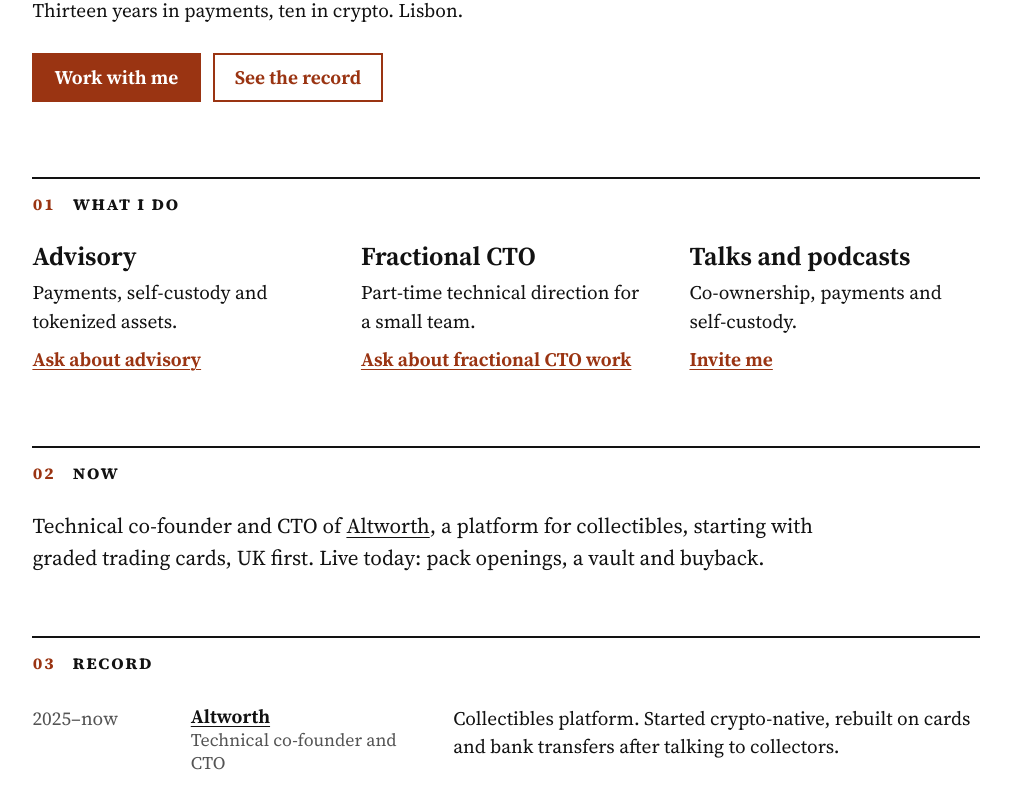
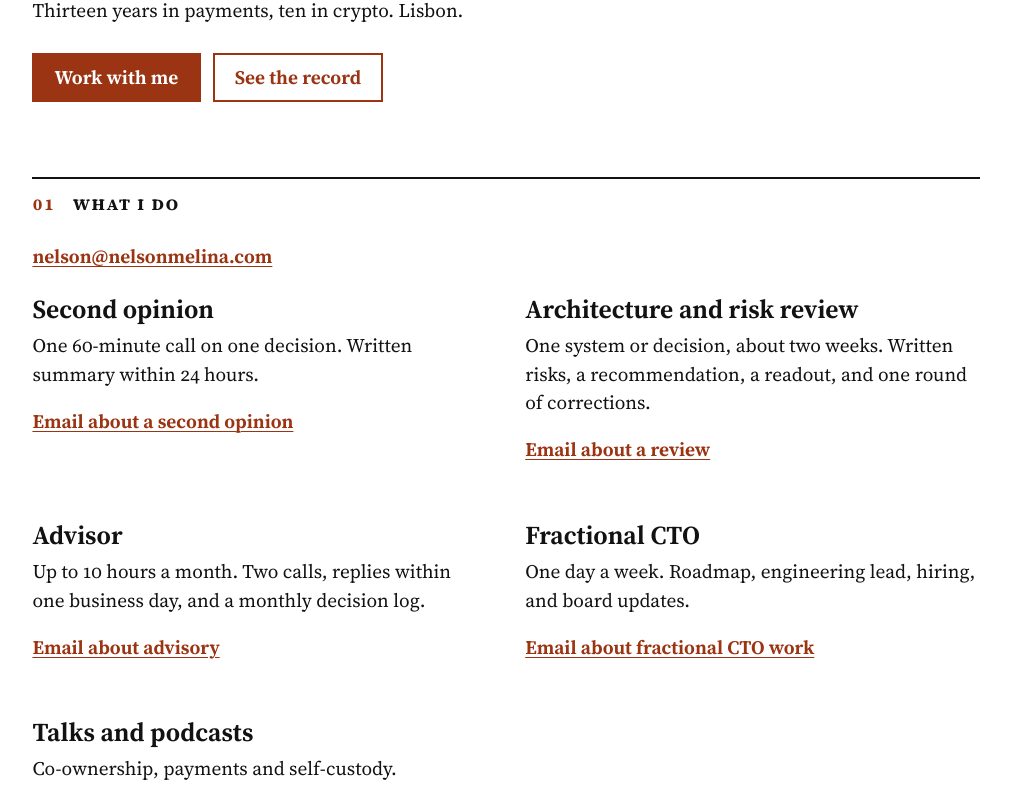
Before and after one commit to computerpoet/nelsonmelina.com, a plain HTML site: page index.html in a window 1280 px wide. Shown: the part 424-1210 px from the top of the page, without its empty margins (134-1145 px from the left). Drawn offline with Linux system fonts and the light colour scheme.

Commit message:
Put the four advisory scopes on the page, with no prices.
Work with me now lands on that section. The email is visible there as text.

```diff
--- a/a.css
+++ b/a.css
@@ -47,6 +47,7 @@ h1 {
 .portrait { margin: 0; }
 .portrait img { aspect-ratio: 2 / 3; }
 
+section, .offers li { scroll-margin-top: 1rem; }
 section { padding-bottom: clamp(2.5rem, 1.5rem + 3vw, 4rem); }
 h2 {
   margin: 0 0 1.5rem;
@@ -69,7 +70,7 @@ h2 .num {
   margin: 0;
   padding: 0;
   display: grid;
-  grid-template-columns: repeat(3, minmax(0, 1fr));
+  grid-template-columns: repeat(2, minmax(0, 1fr));
   gap: var(--gap);
 }
 .offers h3 {
@@ -79,7 +80,9 @@ h2 .num {
   font-weight: 650;
 }
 .offers p { margin: 0 0 0.6rem; }
-.offers a { color: var(--accent); font-weight: 650; }
+.offers a { color: var(--accent); font-weight: 650; display: inline-block; padding-block: 0.45em; }
+.work-mail { margin: 0 0 1.5rem; max-width: 40em; }
+.work-mail a { color: var(--accent); font-weight: 650; }
 
 .now { margin: 0; max-width: 40em; font-size: 1.1em; }
 
--- a/index.html
+++ b/index.html
@@ -55,10 +55,10 @@
   <div class="hero-text">
     <p class="name">Nelson Melina</p>
     <h1>Advisor on payments, self&#8209;custody and tokenization.</h1>
-    <p class="also">Also available as a fractional CTO.</p>
+    <p class="also">Also available as a <a href="#fractional-cto">fractional CTO</a>.</p>
     <p class="proof">CTO of <a href="https://altworth.com/">Altworth</a>. Before that, Head of Engineering at Cork Protocol and Product Owner on the UK and Hong Kong central bank digital money pilots. Thirteen years in payments, ten in crypto. Lisbon.</p>
     <p class="cta">
-      <a class="button primary" href="mailto:nelson@nelsonmelina.com?subject=Advisory">Work with me</a>
+      <a class="button primary" href="#work">Work with me</a>
       <a class="button" href="#record">See the record</a>
     </p>
   </div>
@@ -74,18 +74,29 @@
 
 <section id="work" aria-labelledby="work-h">
   <h2 id="work-h"><span class="num">01</span> What I do</h2>
+  <p class="work-mail"><a href="mailto:nelson@nelsonmelina.com">nelson@nelsonmelina.com</a></p>
   <ul class="offers">
-    <li>
-      <h3>Advisory</h3>
-      <p>Payments, self-custody and tokenized assets.</p>
-      <p><a href="mailto:nelson@nelsonmelina.com?subject=Advisory">Ask about advisory</a></p>
+    <li id="second-opinion">
+      <h3>Second opinion</h3>
+      <p>One 60-minute call on one decision. Written summary within 24 hours.</p>
+      <p><a href="mailto:nelson@nelsonmelina.com?subject=Second%20opinion">Email about a second opinion</a></p>
     </li>
-    <li>
+    <li id="architecture-review">
+      <h3>Architecture and risk review</h3>
+      <p>One system or decision, about two weeks. Written risks, a recommendation, a readout, and one round of corrections.</p>
+      <p><a href="mailto:nelson@nelsonmelina.com?subject=Architecture%20and%20risk%20review">Email about a review</a></p>
+    </li>
+    <li id="advisor">
+      <h3>Advisor</h3>
+      <p>Up to 10 hours a month. Two calls, replies within one business day, and a monthly decision log.</p>
+      <p><a href="mailto:nelson@nelsonmelina.com?subject=Advisor">Email about advisory</a></p>
+    </li>
+    <li id="fractional-cto">
       <h3>Fractional CTO</h3>
-      <p>Part-time technical direction for a small team.</p>
-      <p><a href="mailto:nelson@nelsonmelina.com?subject=Fractional%20CTO">Ask about fractional CTO work</a></p>
+      <p>One day a week. Roadmap, engineering lead, hiring, and board updates.</p>
+      <p><a href="mailto:nelson@nelsonmelina.com?subject=Fractional%20CTO">Email about fractional CTO work</a></p>
     </li>
-    <li>
+    <li id="talks-offer">
       <h3>Talks and podcasts</h3>
       <p>Co-ownership, payments and self-custody.</p>
       <p><a href="mailto:nelson@nelsonmelina.com?subject=Talk%20or%20podcast">Invite me</a></p>
```
Also changed, not shown: llms.txt, 1 other file.
